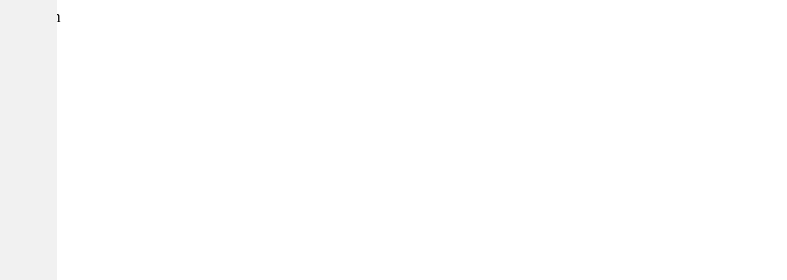
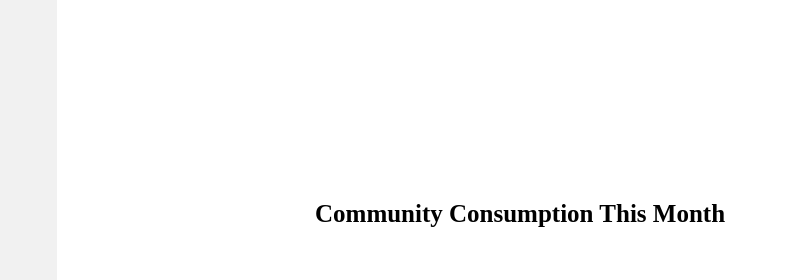
Before and after one commit to aldiazve/EnergyMonitor, a plain HTML site: page index.html in a window 1280 px wide. Shown: the top 280 px of the page, 193-980 px from the left. Drawn offline with Linux system fonts and the light colour scheme.

Commit message:
Add styles main tittle screen home.

```diff
--- a/css/custom.css
+++ b/css/custom.css
@@ -36,7 +36,10 @@ body {
     margin-bottom:40px;
 }
 
-.main-title {
-
-
+.main-tittle {
+    margin-left: 500px;
+    margin-top: 200px;
+    color:black;
+    font-weight: bold;
+    font-size: 25px;
 }
```
